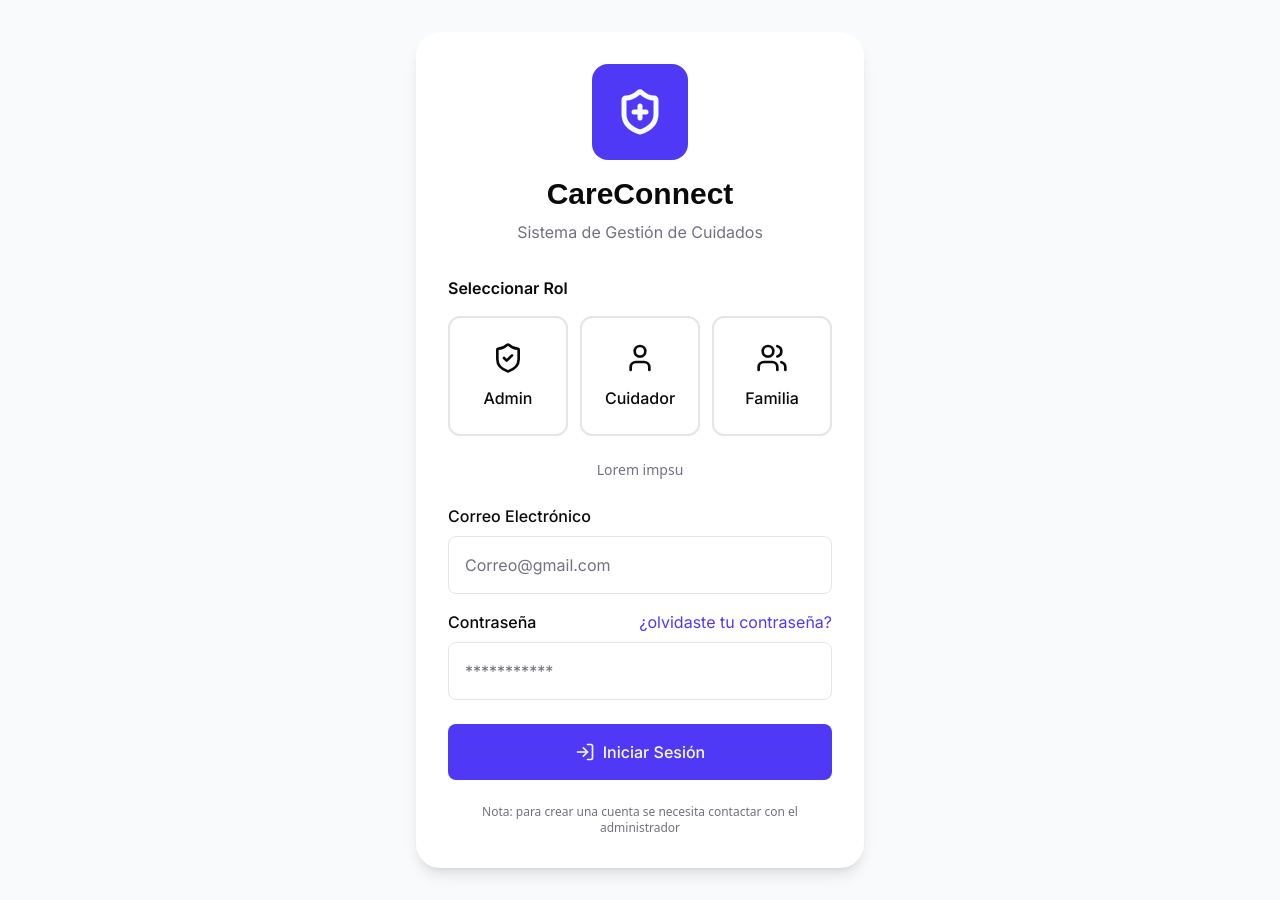
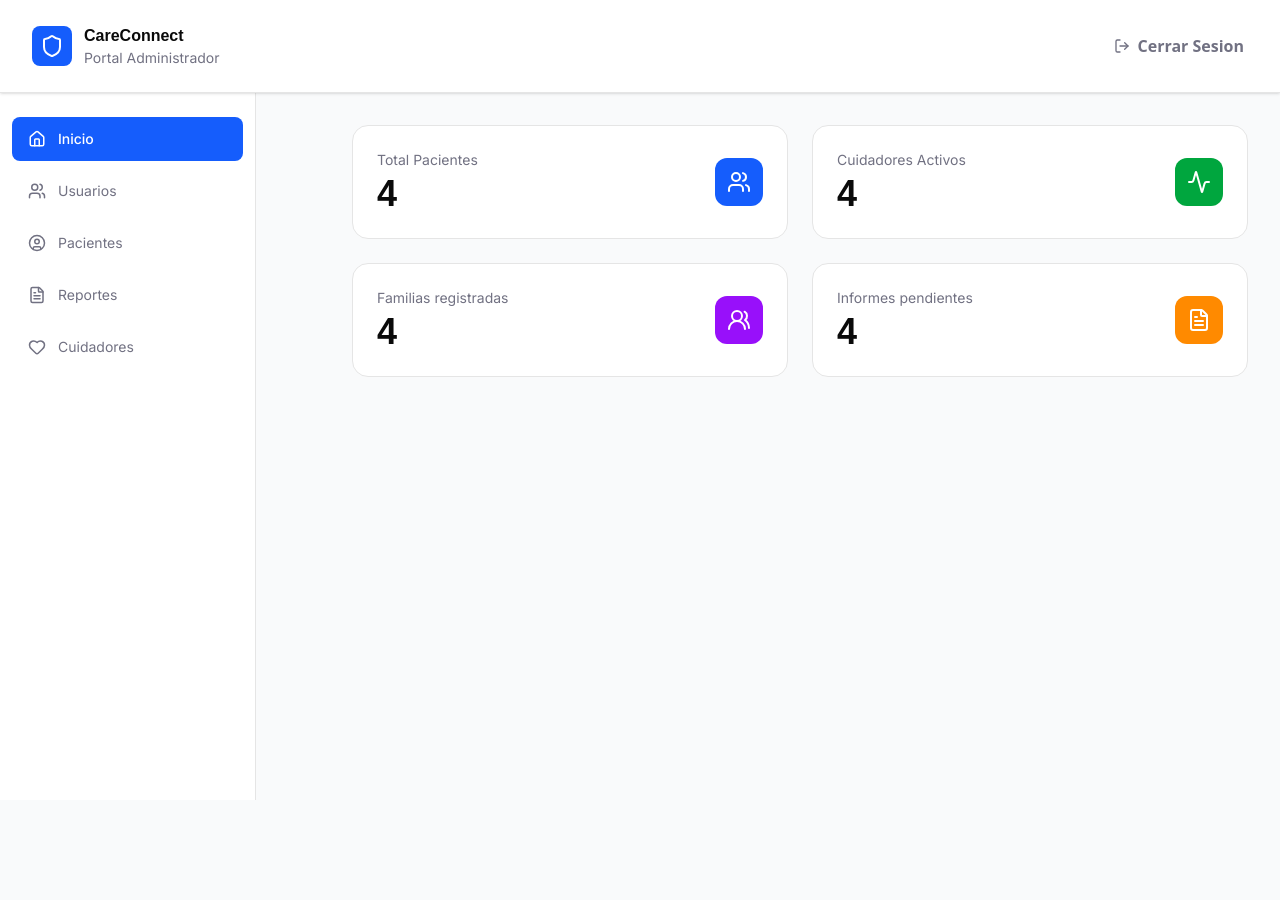
Before and after one commit to No-Country-simulation/S02-26-Equipo-19-Web-App-Development, a React (Vite) app in the folder frontend/CareConnect/: page / in a window 1280 px wide. After the commit the page ends 800 px from the top, so only its background shows below. Built offline with nearby package versions, Linux system fonts and the light colour scheme.

Commit message:
feat: add Admin home page and its respective components

```diff
--- a/frontend/CareConnect/src/App.jsx
+++ b/frontend/CareConnect/src/App.jsx
@@ -1,3 +1,4 @@
+import AdminHome from "./pages/admin/AdminHome";
 import Home from "./pages/home/Home";
 
 
@@ -6,7 +7,8 @@ function App() {
 
   return (
     <>
-      <Home />
+      {/* <Home /> */}
+      <AdminHome />
     </>
   )
 }
--- a/frontend/CareConnect/src/components/layout/Header.jsx
+++ b/frontend/CareConnect/src/components/layout/Header.jsx
@@ -2,9 +2,9 @@ import IconRol from "./../common/IconRol";
 import LogOutButton from "./../common/LogOutButton"
 const Header = ({ rol }) => {
     const portalRol = {
-        family: "familiar",
-        admin: "de admin",
-        caregivers: "cuidadores",
+        family: "Familiar",
+        admin: "Administrador",
+        caregivers: "Cuidador",
     };
     return (
         <header className="bg-bg-secondary border-b border-border sticky top-0 z-10 shadow-sm">
@@ -20,7 +20,7 @@ const Header = ({ rol }) => {
                             CareConnect
                         </h2>
                         <p className="font-body text-f-secondary text-sm">
-                            portal {portalRol[rol]}
+                            Portal {portalRol[rol]}
                         </p>
                     </div>
                 </div>
--- a/frontend/CareConnect/src/index.css
+++ b/frontend/CareConnect/src/index.css
@@ -20,6 +20,7 @@ body {
   --color-page-caregivers-hover: #F0FDF4;
   --color-page-login: #4F39F6;
   --color-page-admin: #155DFC;
+  --color-page-reports: #FF8A00;
 
   --color-border: #E5E5E5;
 
--- /dev/null
+++ b/frontend/CareConnect/src/pages/admin/AdminHome.jsx
@@ -0,0 +1,73 @@
+import { Users, Activity, UsersRound, FileText } from 'lucide-react';
+import Header from '../../components/layout/Header';
+import Sidebar from './components/Sidebar';
+import MetricCard from './components/MetricCard';
+
+const AdminHome = () => {
+    const metrics = [
+        {
+            id: 1,
+            title: 'Total Pacientes',
+            value: '4',
+            icon: <Users size={24} />,
+            iconBgClass: 'bg-page-admin',
+            iconColorClass: 'text-white'
+        },
+        {
+            id: 2,
+            title: 'Cuidadores Activos',
+            value: '4',
+            icon: <Activity size={24} />,
+            iconBgClass: 'bg-page-caregivers',
+            iconColorClass: 'text-white'
+        },
+        {
+            id: 3,
+            title: 'Familias registradas',
+            value: '4',
+            icon: <UsersRound size={24} />,
+            iconBgClass: 'bg-page-family',
+            iconColorClass: 'text-white'
+        },
+        {
+            id: 4,
+            title: 'Informes pendientes',
+            value: '4',
+            icon: <FileText size={24} />,
+            iconBgClass: 'bg-page-reports',
+            iconColorClass: 'text-white'
+        }
+    ];
+
+    return (
+        <div className="min-h-screen bg-bg-primary flex flex-col">
+            {/* Header - Full Width at Top */}
+            <Header rol="admin" />
+
+            {/* Content Area with Sidebar */}
+            <div className="flex flex-1">
+                {/* Sidebar */}
+                <Sidebar activeItem="inicio" />
+
+                {/* Main Content */}
+                <main className="flex-1 p-8">
+                    {/* Metrics Grid */}
+                    <div className="grid grid-cols-1 md:grid-cols-2 gap-6 max-w-4xl ml-auto">
+                        {metrics.map((metric) => (
+                            <MetricCard
+                                key={metric.id}
+                                title={metric.title}
+                                value={metric.value}
+                                icon={metric.icon}
+                                iconBgClass={metric.iconBgClass}
+                                iconColorClass={metric.iconColorClass}
+                            />
+                        ))}
+                    </div>
+                </main>
+            </div>
+        </div>
+    );
+};
+
+export default AdminHome;
--- /dev/null
+++ b/frontend/CareConnect/src/pages/admin/components/MetricCard.jsx
@@ -0,0 +1,17 @@
+const MetricCard = ({ title, value, icon, iconBgClass, iconColorClass }) => {
+    return (
+        <div className="bg-bg-secondary border border-border rounded-2xl p-6 flex items-center justify-between hover:shadow-md transition-shadow">
+            <div>
+                <p className="font-body text-f-secondary text-sm mb-1">{title}</p>
+                <p className="font-heading text-f-primary text-4xl font-bold">{value}</p>
+            </div>
+            <div className={`w-12 h-12 rounded-xl flex items-center justify-center ${iconBgClass}`}>
+                <div className={iconColorClass}>
+                    {icon}
+                </div>
+            </div>
+        </div>
+    );
+};
+
+export default MetricCard;
--- /dev/null
+++ b/frontend/CareConnect/src/pages/admin/components/Sidebar.jsx
@@ -0,0 +1,40 @@
+import { Home, Users, UserCircle, FileText, Heart } from 'lucide-react';
+
+const Sidebar = ({ activeItem = 'inicio' }) => {
+    const menuItems = [
+        { id: 'inicio', label: 'Inicio', icon: Home },
+        { id: 'usuarios', label: 'Usuarios', icon: Users },
+        { id: 'pacientes', label: 'Pacientes', icon: UserCircle },
+        { id: 'reportes', label: 'Reportes', icon: FileText },
+        { id: 'cuidadores', label: 'Cuidadores', icon: Heart },
+    ];
+
+    return (
+        <aside className="w-64 bg-bg-secondary border-r border-border flex flex-col">
+            <nav className="flex-1 px-3 py-6">
+                <ul className="space-y-2">
+                    {menuItems.map((item) => {
+                        const Icon = item.icon;
+                        const isActive = activeItem === item.id;
+
+                        return (
+                            <li key={item.id}>
+                                <button
+                                    className={`w-full flex items-center gap-3 px-4 py-3 rounded-lg font-body text-sm transition-colors ${isActive
+                                        ? 'bg-page-admin text-white font-medium'
+                                        : 'text-f-secondary hover:bg-bg-tertiary hover:text-f-primary'
+                                        }`}
+                                >
+                                    <Icon size={18} />
+                                    <span>{item.label}</span>
+                                </button>
+                            </li>
+                        );
+                    })}
+                </ul>
+            </nav>
+        </aside>
+    );
+};
+
+export default Sidebar;
```
Also changed, not shown: 1 other file (tests, documents, lock files or other folders).
